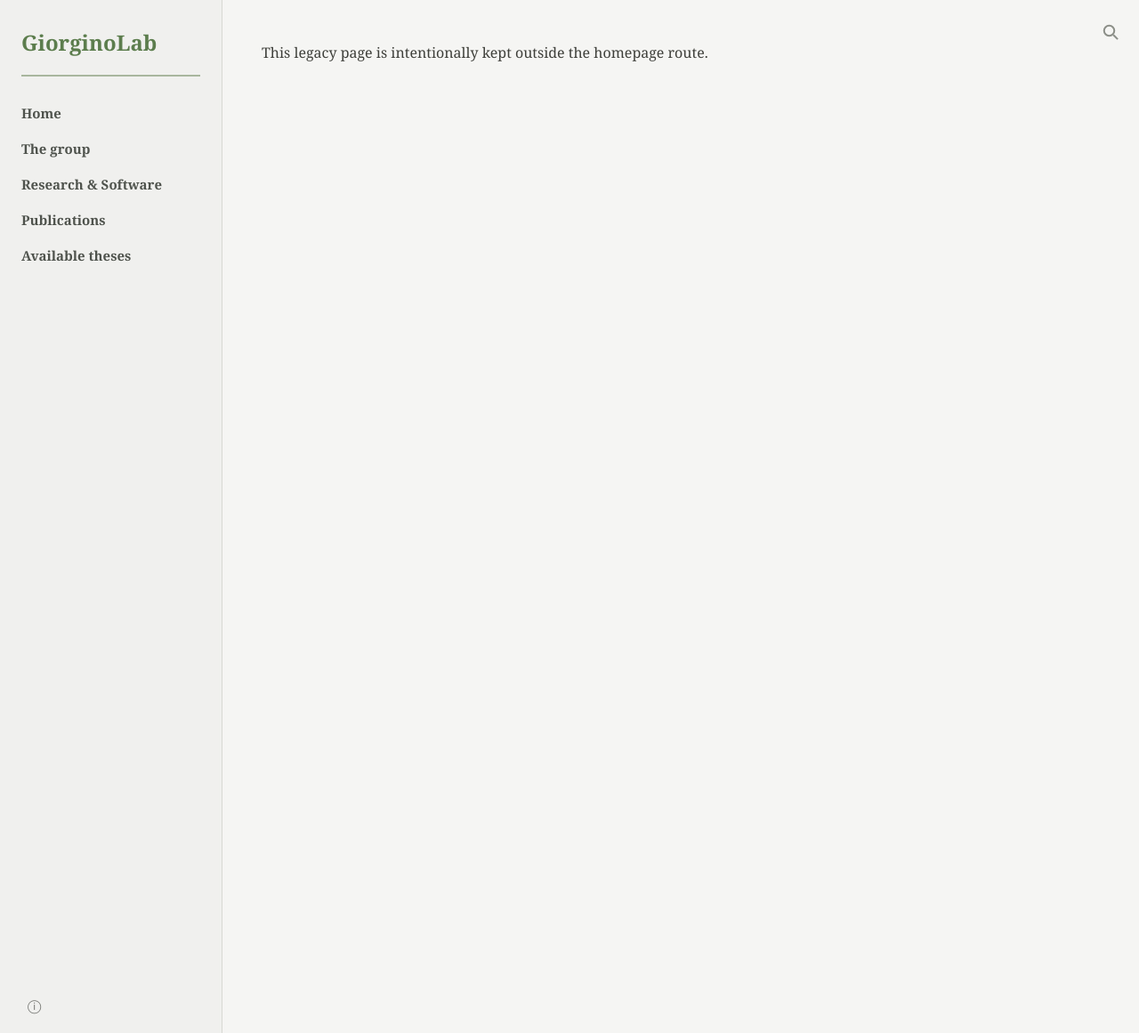
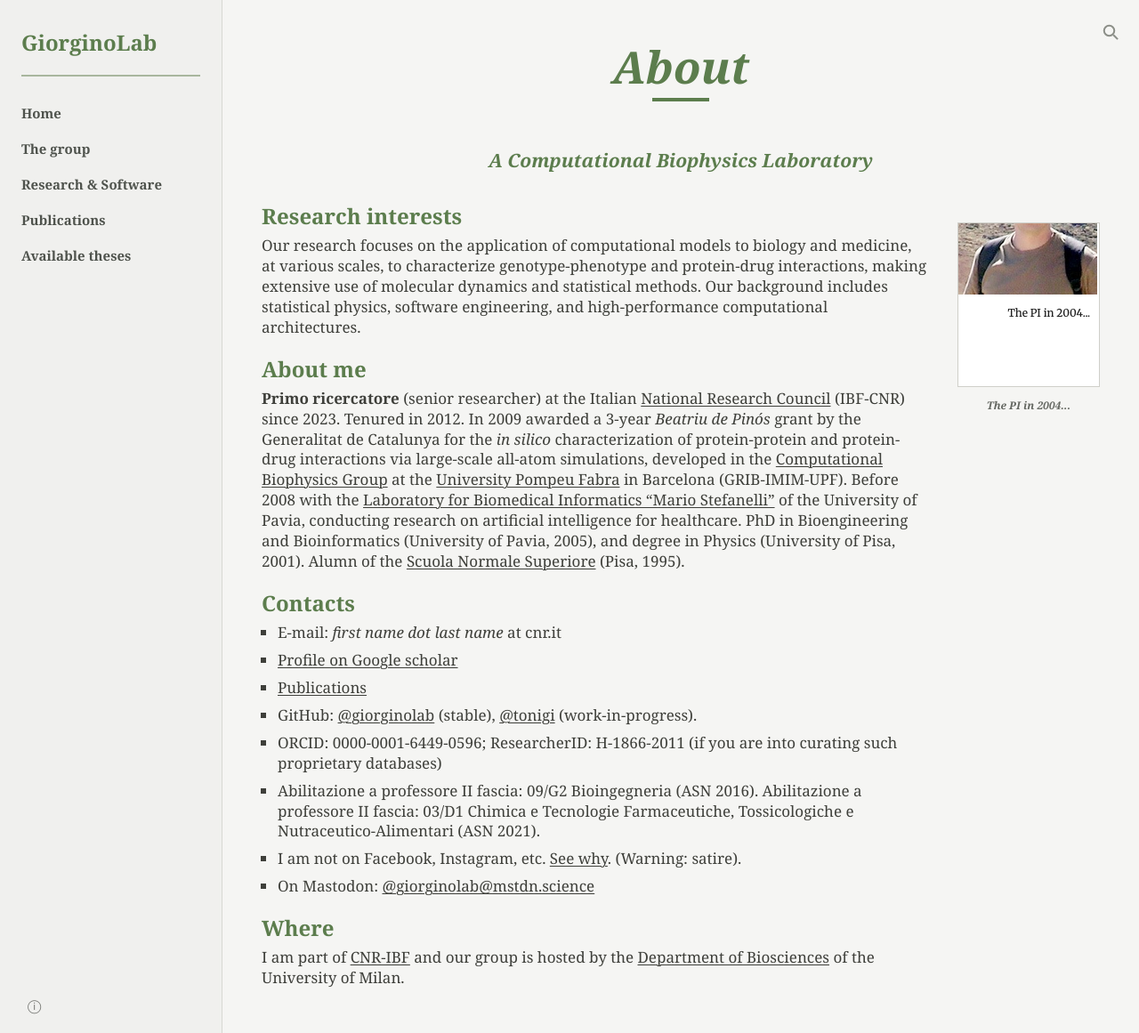
Before and after one commit to tonigi/prova1, a Jekyll site: the page built from index.md, in a window 1280 px wide and 1161 px high. Shown: the whole window at 89% size. Built offline with Jekyll 4.4.1, drawn with Linux system fonts in a browser that asks for light colours.

Commit message:
Convert homepage to markdown source

```diff
--- a/index.md
+++ b/index.md
@@ -1,6 +1,40 @@
 ---
 layout: default
-title: Legacy Index
-permalink: /legacy-index/
+title: Home
 ---
-This legacy page is intentionally kept outside the homepage route.
+<article class="about-page">
+<header class="about-header">
+<h1>About</h1>
+<p class="subtitle">A Computational Biophysics Laboratory</p>
+</header>
+
+<section class="about-grid">
+<div class="about-text" markdown="1">
+
+## Research interests
+Our research focuses on the application of computational models to biology and medicine, at various scales, to characterize genotype-phenotype and protein-drug interactions, making extensive use of molecular dynamics and statistical methods. Our background includes statistical physics, software engineering, and high-performance computational architectures.
+
+## About me
+**Primo ricercatore** (senior researcher) at the Italian [National Research Council](https://www.ibf.cnr.it/) (IBF-CNR) since 2023. Tenured in 2012. In 2009 awarded a 3-year *Beatriu de Pinós* grant by the Generalitat de Catalunya for the *in silico* characterization of protein-protein and protein-drug interactions via large-scale all-atom simulations, developed in the [Computational Biophysics Group](https://grib.imim.es/) at the [University Pompeu Fabra](https://www.upf.edu/) in Barcelona (GRIB-IMIM-UPF). Before 2008 with the [Laboratory for Biomedical Informatics "Mario Stefanelli"](https://informa.unipv.it/) of the University of Pavia, conducting research on artificial intelligence for healthcare. PhD in Bioengineering and Bioinformatics (University of Pavia, 2005), and degree in Physics (University of Pisa, 2001). Alumn of the [Scuola Normale Superiore](https://www.sns.it/) (Pisa, 1995).
+
+## Contacts
+- E-mail: *first name dot last name* at cnr.it
+- [Profile on Google scholar](https://scholar.google.com/citations?user=YOUR_GOOGLE_SCHOLAR_ID)
+- [Publications]({{ '/publications.html' | relative_url }})
+- GitHub: [@giorginolab](https://github.com/giorginolab) (stable), [@tonigi](https://github.com/tonigi) (work-in-progress).
+- ORCID: 0000-0001-6449-0596; ResearcherID: H-1866-2011 (if you are into curating such proprietary databases)
+- Abilitazione a professore II fascia: 09/G2 Bioingegneria (ASN 2016). Abilitazione a professore II fascia: 03/D1 Chimica e Tecnologie Farmaceutiche, Tossicologiche e Nutraceutico-Alimentari (ASN 2021).
+- I am not on Facebook, Instagram, etc. [See why](https://www.youtube.com/watch?v=dQw4w9WgXcQ). (Warning: satire).
+- On Mastodon: [@giorginolab@mstdn.science](https://mstdn.science/@giorginolab)
+{:.contact-list}
+
+## Where
+I am part of [CNR-IBF](https://www.ibf.cnr.it/) and our group is hosted by the [Department of Biosciences](https://dbios.unimi.it/) of the University of Milan.
+</div>
+
+<figure class="pi-card">
+<div class="pi-photo" role="img" aria-label="Portrait of the principal investigator"></div>
+<figcaption>The PI in 2004...</figcaption>
+</figure>
+</section>
+</article>
```
Also changed, not shown: index.html (deleted, +0 -40 lines).
